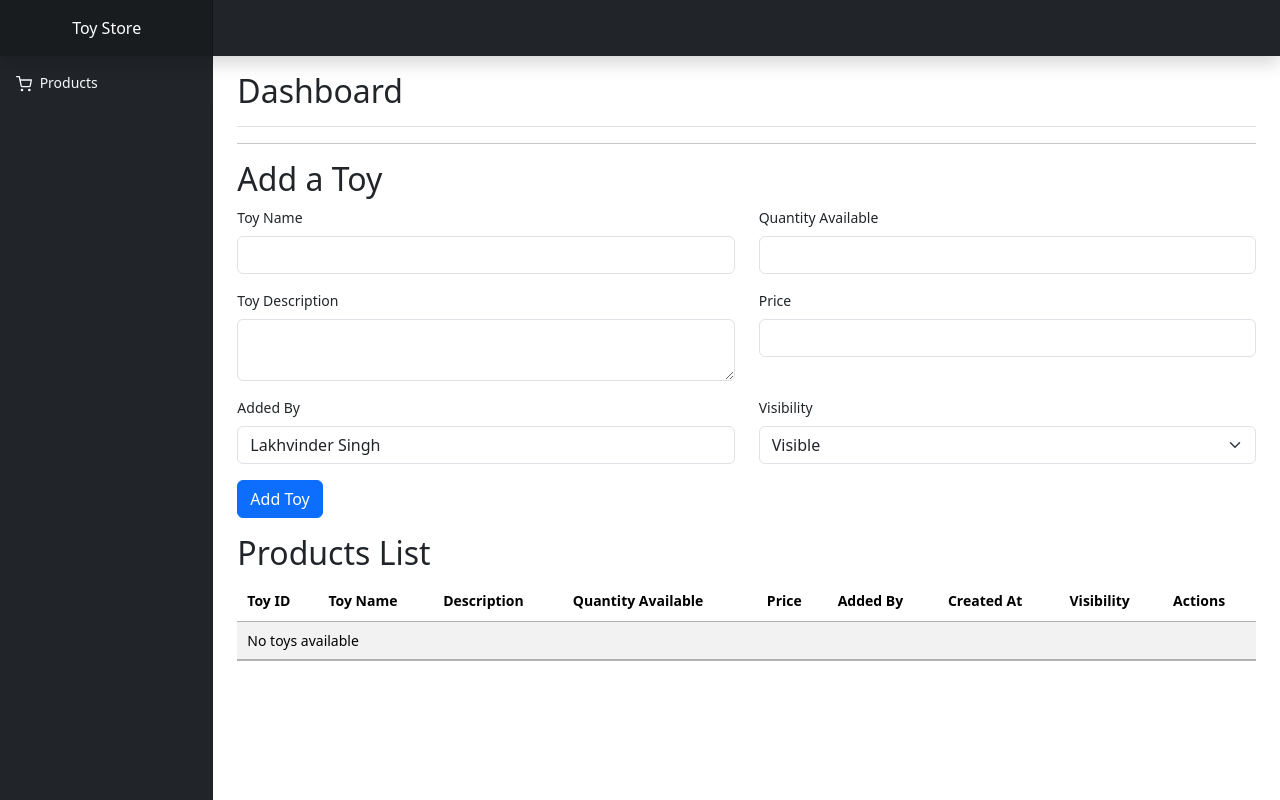
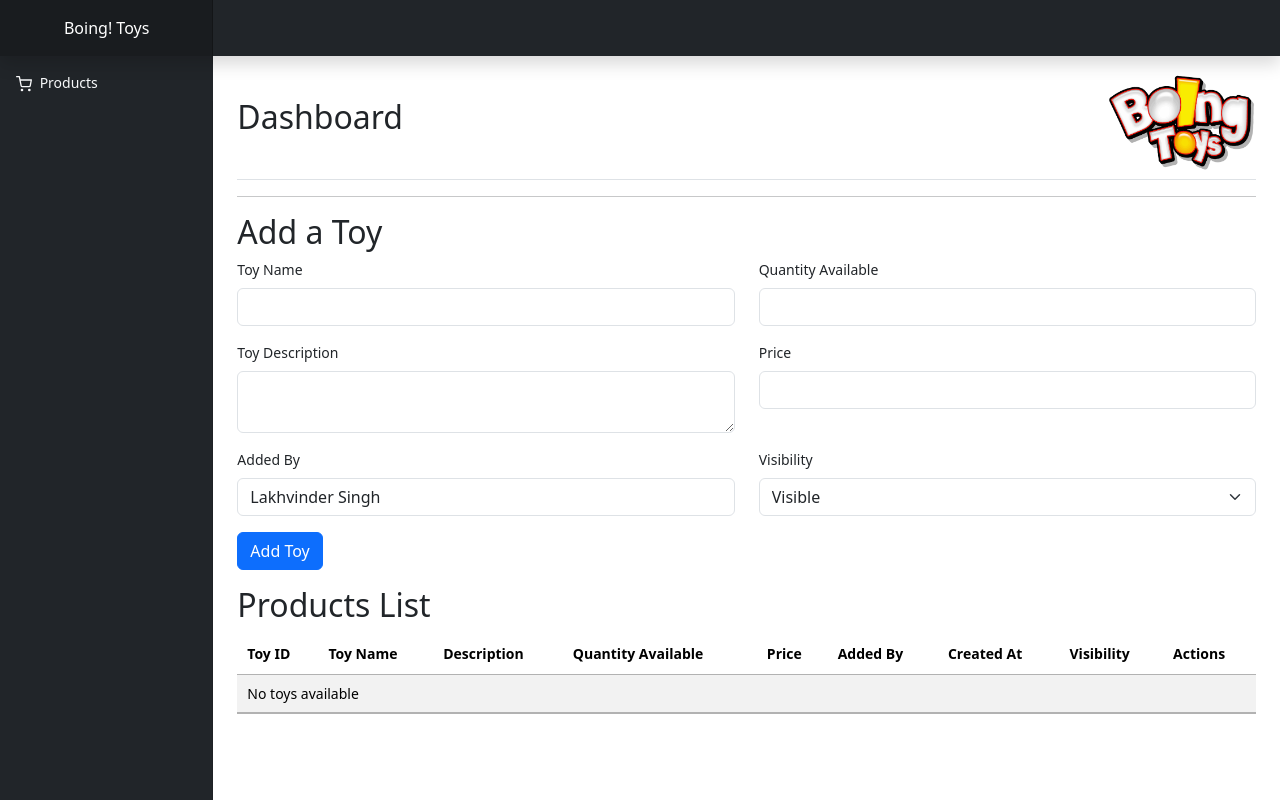
Before and after one commit to Ls6375/php-assignment2-conestogaa, a PHP site: page / in a window 1280 px wide. Run offline with PHP 8.4, Linux system fonts and the light colour scheme; data that the repository does not hold is empty; some libraries are stand-ins or nearby versions.

Commit message:
added logo image

```diff
--- a/index.php
+++ b/index.php
@@ -24,7 +24,7 @@ function notify($msg, $type)
 	// Return the formatted alert HTML
 	return "
     <div class='alert $alertClass' role='alert'>
-        <strong>Alert:</strong> $msg
+        <strong>Alert!	</strong> $msg
     </div>
     ";
 }
@@ -124,17 +124,17 @@ if (isset($_GET['id'])) {
 <head>
 	<meta charset="UTF-8">
 	<meta name="viewport" content="width=device-width, initial-scale=1.0">
-	<title>Admin Panel - Toy Store</title>
+	<title>Admin Panel - Boing! Toys</title>
 	<link href="https://cdn.jsdelivr.net/npm/bootstrap@5.3.0-alpha1/dist/css/bootstrap.min.css" rel="stylesheet">
 	<link href="https://cdn.jsdelivr.net/npm/bootstrap-icons/font/bootstrap-icons.css" rel="stylesheet">
-	<link rel="stylesheet" href="style.css">
+	<link rel="stylesheet" href="./css/style.css">
 	<link rel="stylesheet" href="https://cdn.datatables.net/1.10.24/css/jquery.dataTables.min.css">
 </head>
 
 <body>
 
 	<header class="navbar navbar-dark sticky-top bg-dark flex-md-nowrap p-0 shadow">
-		<a class="text-center p-3 navbar-brand col-md-3 col-lg-2 me-0 px-3" href="./index.php">Toy Store</a>
+		<a class="text-center p-3 navbar-brand col-md-3 col-lg-2 me-0 px-3" href="./index.php">Boing! Toys</a>
 		<button class="navbar-toggler position-absolute d-md-none collapsed" type="button" data-bs-toggle="collapse" data-bs-target="#sidebarMenu" aria-controls="sidebarMenu" aria-expanded="false" aria-label="Toggle navigation">
 			<span class="navbar-toggler-icon"></span>
 		</button>
@@ -167,6 +167,7 @@ if (isset($_GET['id'])) {
 			<main class="col-md-9 ms-sm-auto col-lg-10 px-md-4">
 				<div class="d-flex justify-content-between flex-wrap flex-md-nowrap align-items-center pt-3 pb-2 mb-3 border-bottom">
 					<h1 class="h2">Dashboard</h1>
+					<img class="w-100" style="max-width: 150px;" src="./images/logo.png" alt="logo">
 				</div>
 				<?php
 				// Display all notifications
```
Also changed, not shown: css/style.css (renamed from style.css), images/logo.png (added).
